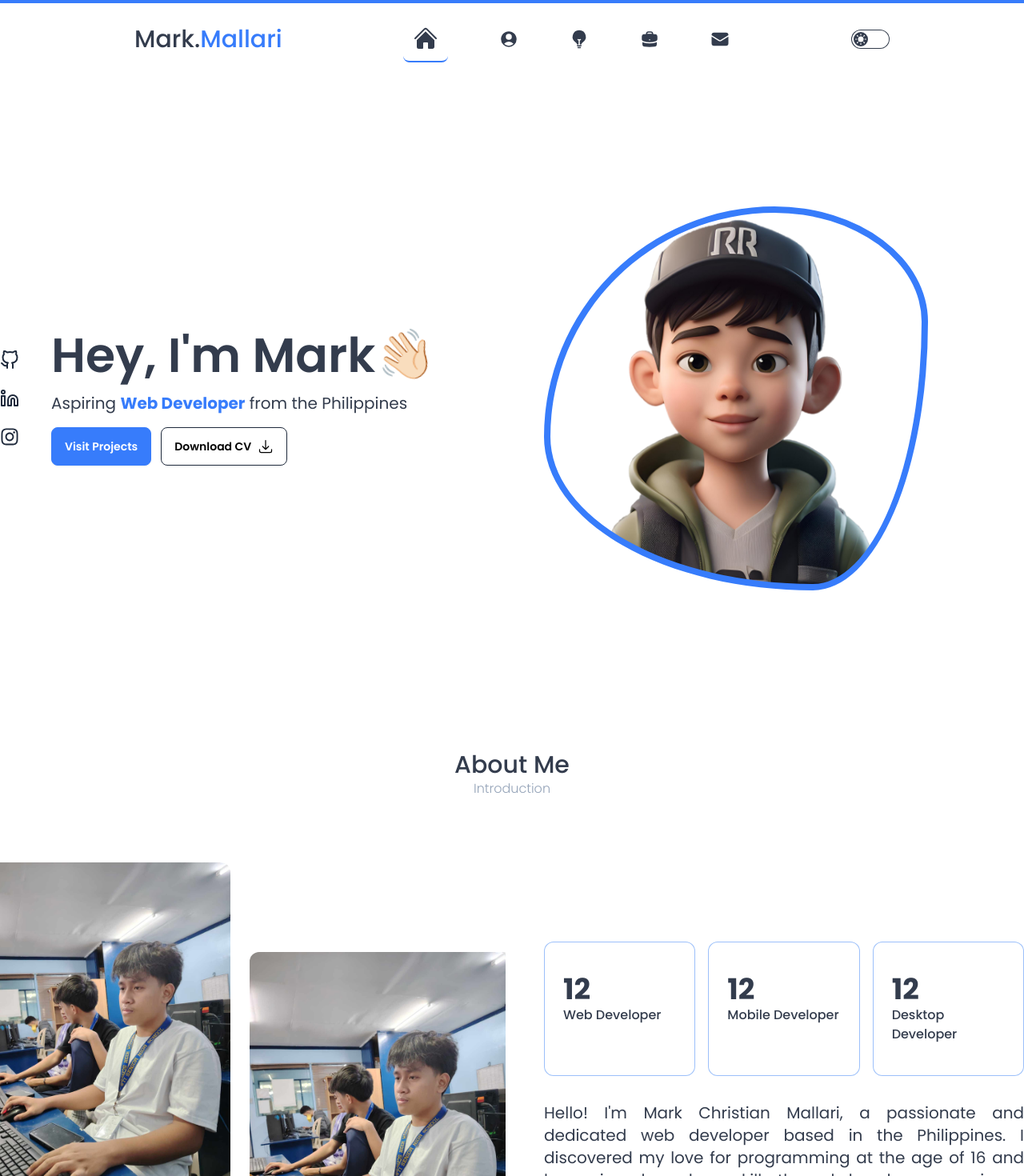
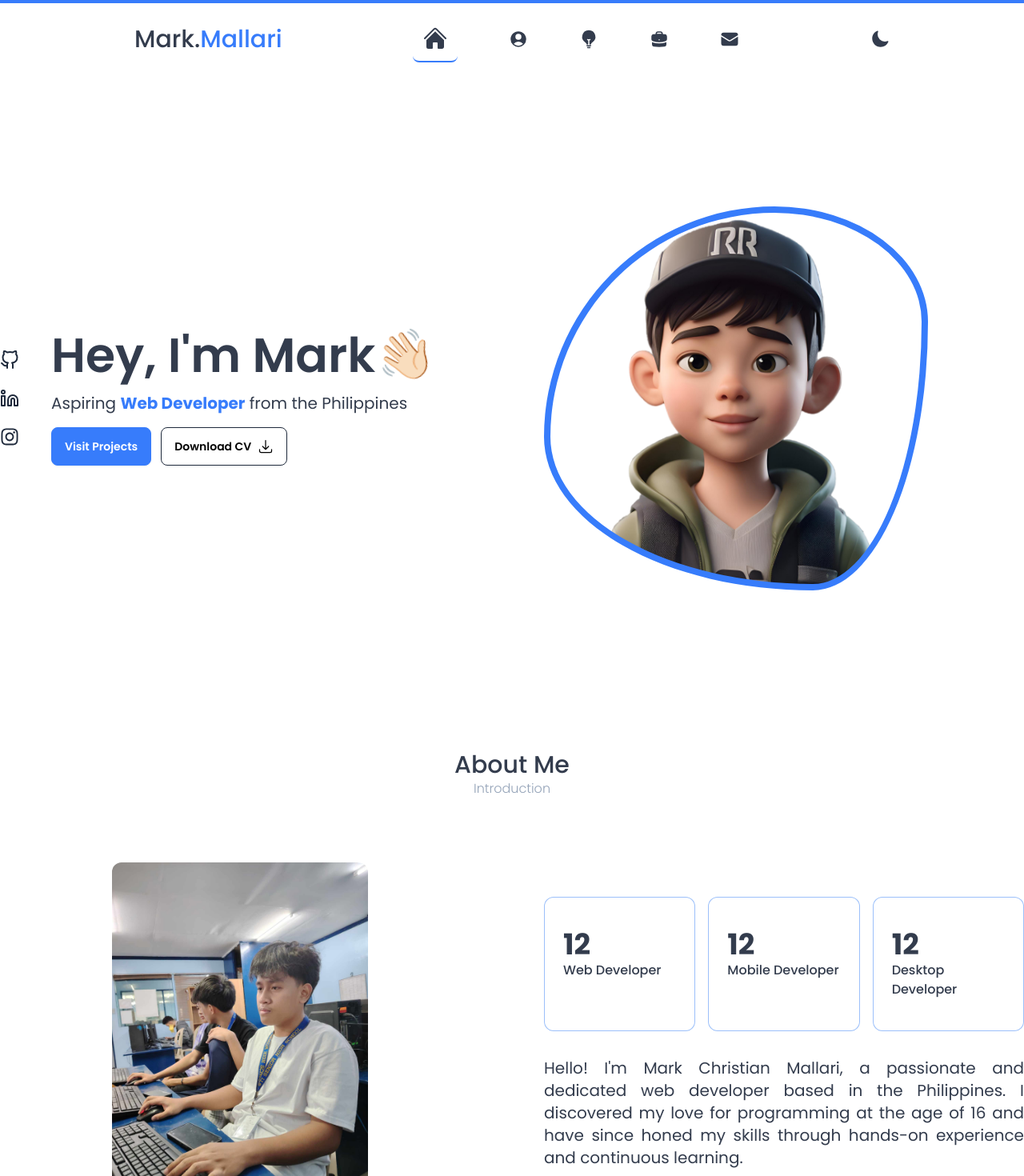
Before and after one commit to MarkMallari16/portfolio-website, a React (Vite) app: page / in a window 1280 px wide. Shown: the top 1470 px of the page at 80% size. Built offline with nearby package versions, Linux system fonts and the light colour scheme.

Commit message:
change theme

```diff
--- a/src/components/About.jsx
+++ b/src/components/About.jsx
@@ -11,11 +11,9 @@ function About() {
         <div className='flex gap-6'>
 
           <div className='w-80 '>
-            <img src={AboutImage} alt="" className='rounded-r-xl rounded-l-sm' />
+            <img src={AboutImage} alt="" className='rounded-xl ' />
           </div>
-          <div className='mt-28 w-80 '>
-            <img src={AboutImage} alt="" className='rounded-l-xl rounded-r-sm' />
-          </div>
+
         </div>
         <div className='px-5 pt-8 lg:px-0 lg:pt-0'>
           <div className='flex gap-4 mb-8'>
--- a/src/components/NavBar.jsx
+++ b/src/components/NavBar.jsx
@@ -2,6 +2,7 @@ import React, { useState } from 'react'
 
 function NavBar({ homeRef, aboutRef, skillsRef, projectsRef, contactRef }) {
   const [isMenuOpen, setIsMenuOpen] = useState(false);
+  const [theme, setTheme] = useState(false);
 
   const toggleMenu = () => {
     setIsMenuOpen(!isMenuOpen);
@@ -11,6 +12,10 @@ function NavBar({ homeRef, aboutRef, skillsRef, projectsRef, contactRef }) {
     if (ref.current) {
       ref.current.scrollIntoView({ behavior: 'smooth' })
     }
+  }
+
+  const toggleTheme = () => {
+    setTheme(!theme);
   }
   return (
     <nav >
@@ -71,11 +76,22 @@ function NavBar({ homeRef, aboutRef, skillsRef, projectsRef, contactRef }) {
 
             </a>
           </div>
-          <label className="cursor-pointer place-items-center ease-in-out hidden lg:grid">
-            <input type="checkbox" value="synthwave" className="toggle theme-controller bg-base-content row-start-1 col-start-1 col-span-2" />
-            <svg className="col-start-1 row-start-1 stroke-base-100 fill-base-100" xmlns="http://www.w3.org/2000/svg" width="14" height="14" viewBox="0 0 24 24" fill="none" stroke="currentColor" strokeWidth="2" strokeLinecap="round" strokeLinejoin="round"><circle cx="12" cy="12" r="5" /><path d="M12 1v2M12 21v2M4.2 4.2l1.4 1.4M18.4 18.4l1.4 1.4M1 12h2M21 12h2M4.2 19.8l1.4-1.4M18.4 5.6l1.4-1.4" /></svg>
-            <svg className="col-start-2 row-start-1 stroke-base-100 fill-base-100" xmlns="http://www.w3.org/2000/svg" width="14" height="14" viewBox="0 0 24 24" fill="none" stroke="currentColor" strokeWidth="2" strokeLinecap="round" strokeLinejoin="round"><path d="M21 12.79A9 9 0 1 1 11.21 3 7 7 0 0 0 21 12.79z"></path></svg>
-          </label>
+
+          <div>
+            {theme === true ? (
+              <svg xmlns="http://www.w3.org/2000/svg" viewBox="0 0 24 24" fill="currentColor" className="size-6 cursor-pointer" onClick={toggleTheme}>
+                <path d="M12 2.25a.75.75 0 0 1 .75.75v2.25a.75.75 0 0 1-1.5 0V3a.75.75 0 0 1 .75-.75ZM7.5 12a4.5 4.5 0 1 1 9 0 4.5 4.5 0 0 1-9 0ZM18.894 6.166a.75.75 0 0 0-1.06-1.06l-1.591 1.59a.75.75 0 1 0 1.06 1.061l1.591-1.59ZM21.75 12a.75.75 0 0 1-.75.75h-2.25a.75.75 0 0 1 0-1.5H21a.75.75 0 0 1 .75.75ZM17.834 18.894a.75.75 0 0 0 1.06-1.06l-1.59-1.591a.75.75 0 1 0-1.061 1.06l1.59 1.591ZM12 18a.75.75 0 0 1 .75.75V21a.75.75 0 0 1-1.5 0v-2.25A.75.75 0 0 1 12 18ZM7.758 17.303a.75.75 0 0 0-1.061-1.06l-1.591 1.59a.75.75 0 0 0 1.06 1.061l1.591-1.59ZM6 12a.75.75 0 0 1-.75.75H3a.75.75 0 0 1 0-1.5h2.25A.75.75 0 0 1 6 12ZM6.697 7.757a.75.75 0 0 0 1.06-1.06l-1.59-1.591a.75.75 0 0 0-1.061 1.06l1.59 1.591Z" />
+              </svg>
+
+
+            ) : (
+              <svg xmlns="http://www.w3.org/2000/svg" viewBox="0 0 24 24" fill="currentColor" className="size-6 cursor-pointer" onClick={toggleTheme}>
+                <path fillRule="evenodd" d="M9.528 1.718a.75.75 0 0 1 .162.819A8.97 8.97 0 0 0 9 6a9 9 0 0 0 9 9 8.97 8.97 0 0 0 3.463-.69.75.75 0 0 1 .981.98 10.503 10.503 0 0 1-9.694 6.46c-5.799 0-10.5-4.7-10.5-10.5 0-4.368 2.667-8.112 6.46-9.694a.75.75 0 0 1 .818.162Z" clipRule="evenodd" />
+              </svg>
+
+            )}
+
+          </div>
 
         </div>
       </div>
```
